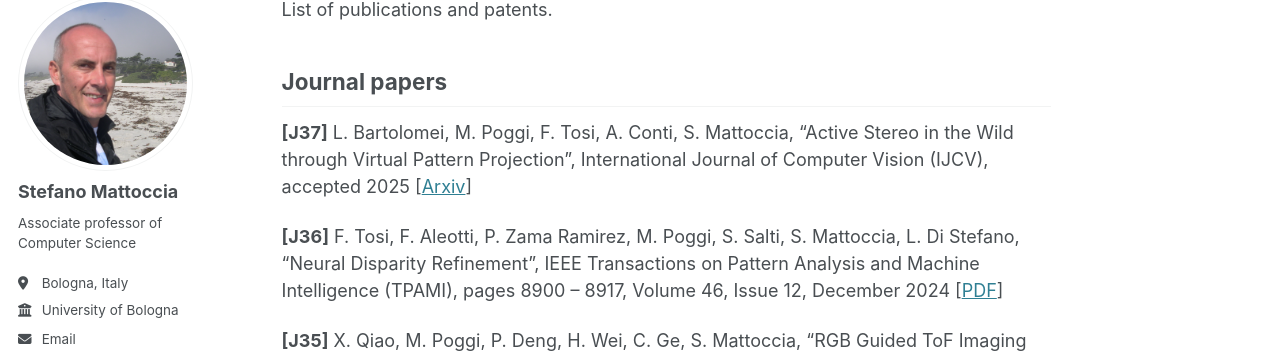
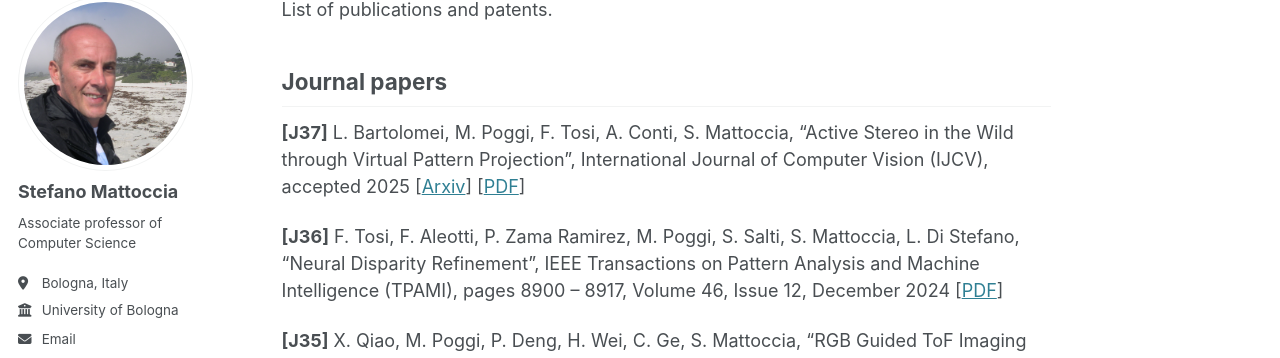
Before and after one commit to stefanomattoccia/stefanomattoccia.github.io, a Jekyll site: the page built from _pages/publications.md, in a window 1280 px wide and 900 px high. Shown: the part 110-468 px from the top of the window. Built offline with Jekyll 4.4.1, drawn with Linux system fonts in a browser that asks for light colours; some web fonts are replaced.

Commit message:
Update publications.md

```diff
--- a/_pages/publications.md
+++ b/_pages/publications.md
@@ -12,7 +12,7 @@ List of publications and patents.
 Journal papers
 ------
 
-**[J37]** L. Bartolomei, M. Poggi, F. Tosi, A. Conti, S. Mattoccia, “Active Stereo in the Wild through Virtual Pattern Projection”,  International Journal of Computer Vision (IJCV), accepted 2025 [[Arxiv](https://arxiv.org/pdf/2406.04345)]
+**[J37]** L. Bartolomei, M. Poggi, F. Tosi, A. Conti, S. Mattoccia, “Active Stereo in the Wild through Virtual Pattern Projection”,  International Journal of Computer Vision (IJCV), accepted 2025 [[Arxiv](https://arxiv.org/pdf/2406.04345)] [[PDF](https://link.springer.com/article/10.1007/s11263-025-02511-6?utm_source=rct_congratemailt&utm_medium=email&utm_campaign=nonoa_20250716&utm_content=10.1007/s11263-025-02511-6)]
 
 **[J36]** F. Tosi, F. Aleotti, P. Zama Ramirez, M. Poggi, S. Salti, S. Mattoccia, L. Di Stefano, “Neural Disparity Refinement”, IEEE Transactions on Pattern Analysis and Machine Intelligence (TPAMI), pages 8900 – 8917, Volume 46, Issue 12, December 2024 [[PDF](https://ieeexplore.ieee.org/stamp/stamp.jsp?arnumber=10552115)]
 
```
